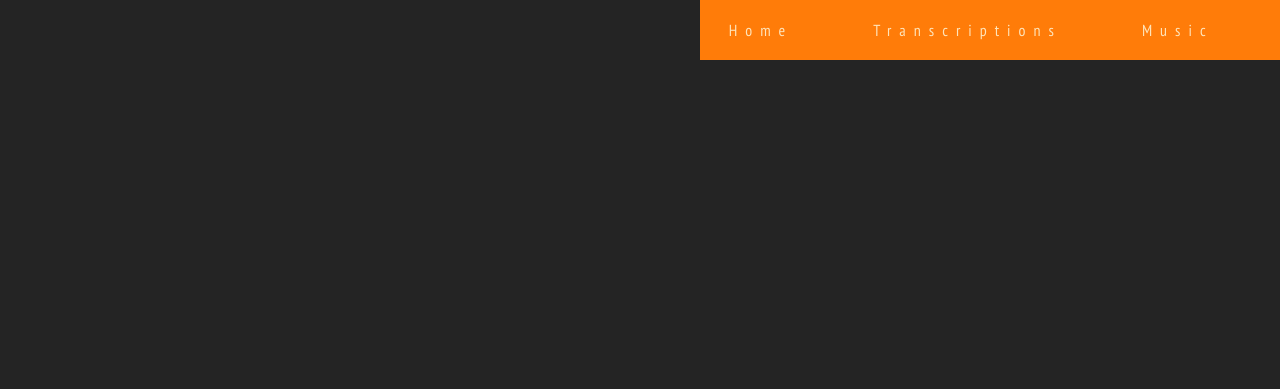
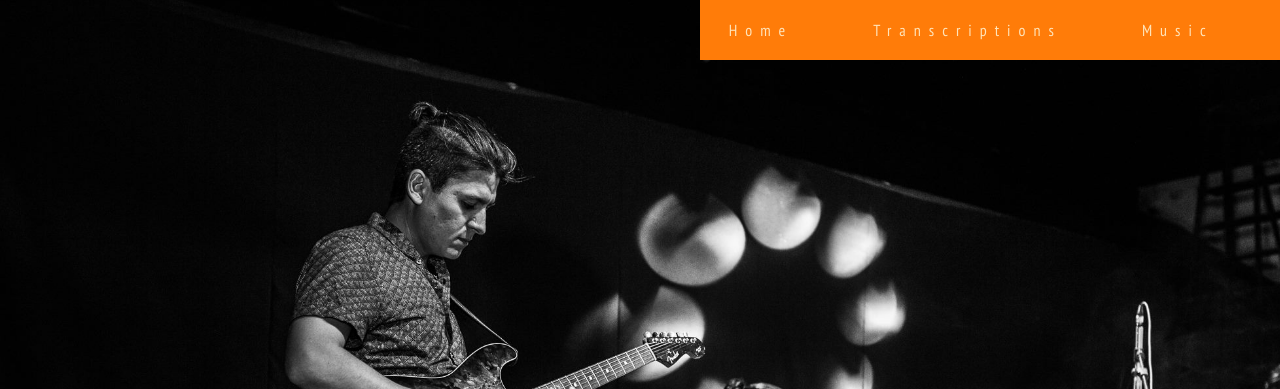
Before and after one commit to Jannof/alejandroGuit, a plain HTML site: page index.html in a window 1280 px wide. Shown: the top 389 px of the page. Drawn offline with Linux system fonts and the light colour scheme; the site is published under a folder, as on GitHub Pages, so addresses that start at the root find nothing; a web font is replaced by a local one.

Commit message:
cambios en css

```diff
--- a/styles/style.css
+++ b/styles/style.css
@@ -75,7 +75,7 @@ a {
     height: 100vh;
     display: flex;
     align-items: flex-end;
-    background-image: url(/images/janoguitarra.jpg) ;
+    background-image: url(../images/janoguitarra.jpg) ;
     background-size: cover;
     background-position: center center;
     background-repeat: no-repeat;
```
